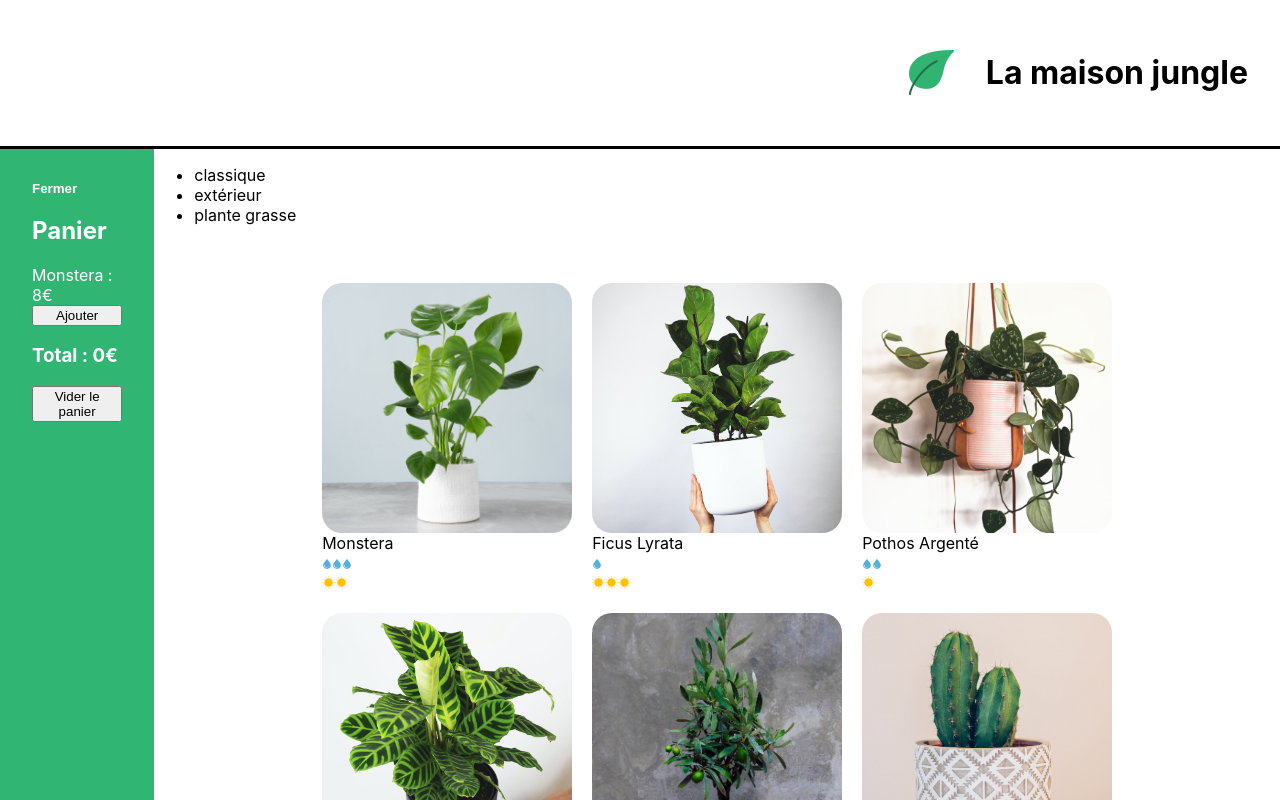
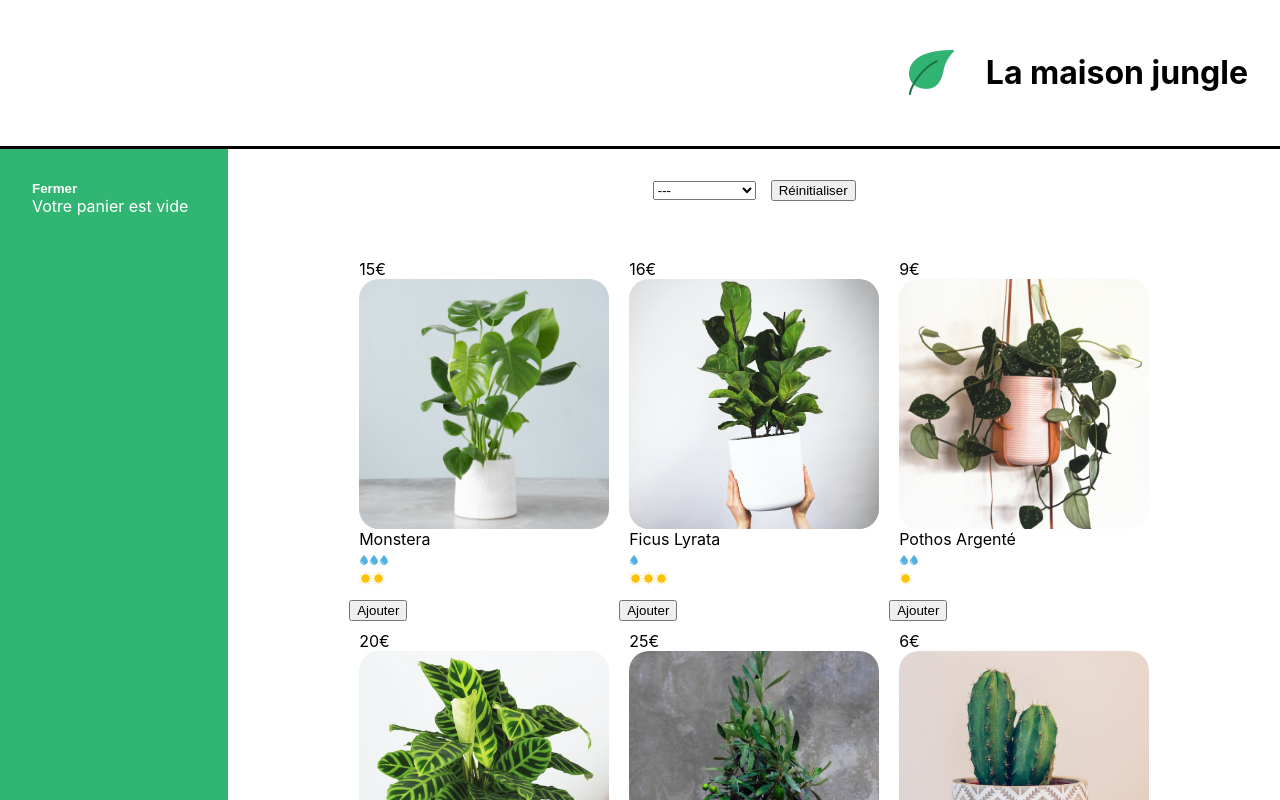
Before and after one commit to m-graff/la-maison-jungle, a React (Create React App) app: page / in a window 1280 px wide. Shown: the top 800 px of the page. Built offline with nearby package versions, Linux system fonts and the light colour scheme.

Commit message:
Init partage de state entre différents composants

```diff
--- a/src/components/App.js
+++ b/src/components/App.js
@@ -1,3 +1,4 @@
+import { useState } from 'react'
 import Banner from './Banner'
 import logo from '../assets/logo.png'
 import Cart from './Cart'
@@ -6,6 +7,7 @@
 import '../styles/Layout.css'
 
 function App() {
+	const [cart, updateCart] = useState([])
 	return (
 		<div>
 			<Banner>
@@ -13,8 +15,8 @@
 				<h1 className='lmj-title'>La maison jungle</h1>
 			</Banner>
 			<div className='lmj-layout-inner'>
-				<Cart />
-				<ShoppingList />
+				<Cart cart={cart} updateCart={updateCart} />
+				<ShoppingList cart={cart} updateCart={updateCart} />
 			</div>
 			<Footer />
 		</div>
--- a/src/components/Cart.js
+++ b/src/components/Cart.js
@@ -1,11 +1,12 @@
 import { useState } from 'react'
 import '../styles/Cart.css'
 
-function Cart() {
-	const monsteraPrice = 8
-	const [cart, updateCart] = useState(0)
+function Cart({ cart, updateCart }) {
 	const [isOpen, setIsOpen] = useState(true)
-
+	const total = cart.reduce(
+		(acc, plantType) => acc + plantType.amount * plantType.price,
+		0
+	)
 	return isOpen ? (
 		<div className='lmj-cart'>
 			<button
@@ -14,11 +15,22 @@
 			>
 				Fermer
 			</button>
-			<h2>Panier</h2>
-			<div>Monstera : {monsteraPrice}€</div>
-			<button onClick={() => updateCart(cart + 1)}>Ajouter</button>
-			<h3>Total : {monsteraPrice * cart}€</h3>
-			<button onClick={() => updateCart(0)}>Vider le panier</button>
+			{cart.length > 0 ? (
+				<div>
+					<h2>Panier</h2>
+					<ul>
+						{cart.map(({ name, price, amount }, index) => (
+							<div key={`${name}-${index}`}>
+								{name} {price}€ x {amount}
+							</div>
+						))}
+					</ul>
+					<h3>Total :{total}€</h3>
+					<button onClick={() => updateCart([])}>Vider le panier</button>
+				</div>
+			) : (
+				<div>Votre panier est vide</div>
+			)}
 		</div>
 	) : (
 		<div className='lmj-cart-closed'>
--- /dev/null
+++ b/src/components/Categories.js
@@ -0,0 +1,23 @@
+import '../styles/Categories.css'
+
+function Categories({ setActiveCategory, categories, activeCategory }) {
+	return (
+		<div className='lmj-categories'>
+			<select
+				value={activeCategory}
+				onChange={(e) => setActiveCategory(e.target.value)}
+				className='lmj-categories-select'
+			>
+				<option value=''>---</option>
+				{categories.map((cat) => (
+					<option key={cat} value={cat}>
+						{cat}
+					</option>
+				))}
+			</select>
+			<button onClick={() => setActiveCategory('')}>Réinitialiser</button>
+		</div>
+	)
+}
+
+export default Categories
--- a/src/components/PlantItem.js
+++ b/src/components/PlantItem.js
@@ -5,9 +5,10 @@
 	alert(`Vous voulez acheter 1 ${plantName}? Très bon choix 🌱✨`)
 }
 
-function PlantItem({ cover, name, water, light }) {
+function PlantItem({ cover, name, water, light, price }) {
 	return (
 		<li className='lmj-plant-item' onClick={() => handleClick(name)}>
+			<span className='lmj-plant-item-price'>{price}€</span>
 			<img className='lmj-plant-item-cover' src={cover} alt={`${name} cover`} />
 			{name}
 			<div>
--- a/src/components/ShoppingList.js
+++ b/src/components/ShoppingList.js
@@ -1,31 +1,55 @@
+import { useState } from 'react'
 import { plantList } from '../datas/plantList'
 import PlantItem from './PlantItem'
+import Categories from './Categories'
 import '../styles/ShoppingList.css'
 
-function ShoppingList() {
+function ShoppingList({ cart, updateCart }) {
+	const [activeCategory, setActiveCategory] = useState('')
 	const categories = plantList.reduce(
 		(acc, plant) =>
 			acc.includes(plant.category) ? acc : acc.concat(plant.category),
 		[]
 	)
 
+	function addToCart(name, price) {
+		const currentPlantSaved = cart.find((plant) => plant.name === name)
+		if (currentPlantSaved) {
+			const cartFilteredCurrentPlant = cart.filter(
+				(plant) => plant.name !== name
+			)
+			updateCart([
+				...cartFilteredCurrentPlant,
+				{ name, price, amount: currentPlantSaved.amount + 1 }
+			])
+		} else {
+			updateCart([...cart, { name, price, amount: 1 }])
+		}
+	}
+
 	return (
-		<div>
-			<ul>
-				{categories.map((cat) => (
-					<li key={cat}>{cat}</li>
-				))}
-			</ul>
+		<div className='lmj-shopping-list'>
+			<Categories
+				categories={categories}
+				setActiveCategory={setActiveCategory}
+				activeCategory={activeCategory}
+			/>
+
 			<ul className='lmj-plant-list'>
-				{plantList.map(({ id, cover, name, water, light }) => (
+				{plantList.map(({ id, cover, name, water, light, price, category }) =>
+					!activeCategory || activeCategory === category ? (
+						<div key={id}>
 							<PlantItem
-						id={id}
 								cover={cover}
 								name={name}
 								water={water}
 								light={light}
+								price={price}
 							/>
-				))}
+							<button onClick={() => addToCart(name, price)}>Ajouter</button>
+						</div>
+					) : null
+				)}
 			</ul>
 		</div>
 	)
--- a/src/datas/plantList.js
+++ b/src/datas/plantList.js
@@ -15,7 +15,8 @@
 		id: '1ed',
 		light: 2,
 		water: 3,
-		cover: monstera
+		cover: monstera,
+		price: 15
 	},
 	{
 		name: 'ficus lyrata',
@@ -23,7 +24,8 @@
 		id: '2ab',
 		light: 3,
 		water: 1,
-		cover: lyrata
+		cover: lyrata,
+		price: 16
 	},
 
 	{
@@ -32,7 +34,9 @@
 		id: '3sd',
 		light: 1,
 		water: 2,
-		cover: pothos
+		cover: pothos,
+
+		price: 9
 	},
 	{
 		name: 'calathea',
@@ -40,7 +44,9 @@
 		id: '4kk',
 		light: 2,
 		water: 3,
-		cover: calathea
+		cover: calathea,
+
+		price: 20
 	},
 	{
 		name: 'olivier',
@@ -48,7 +54,8 @@
 		id: '5pl',
 		light: 3,
 		water: 1,
-		cover: olivier
+		cover: olivier,
+		price: 25
 	},
 
 	{
@@ -57,7 +64,8 @@
 		id: '8fp',
 		light: 2,
 		water: 1,
-		cover: cactus
+		cover: cactus,
+		price: 6
 	},
 	{
 		name: 'basilique',
@@ -65,7 +73,8 @@
 		id: '7ie',
 		light: 2,
 		water: 3,
-		cover: basil
+		cover: basil,
+		price: 5
 	},
 	{
 		name: 'succulente',
@@ -73,7 +82,8 @@
 		id: '9vn',
 		light: 2,
 		water: 1,
-		cover: succulent
+		cover: succulent,
+		price: 8
 	},
 
 	{
@@ -82,6 +92,7 @@
 		id: '6uo',
 		light: 2,
 		water: 2,
-		cover: mint
+		cover: mint,
+		price: 4
 	}
 ]
--- /dev/null
+++ b/src/styles/Categories.css
@@ -0,0 +1,8 @@
+.lmj-categories {
+	text-align: center;
+	padding-top: 30px;
+}
+
+.lmj-categories-select {
+	margin-right: 15px;
+}
```
Lines whose indentation alone changed are shown as unchanged.
